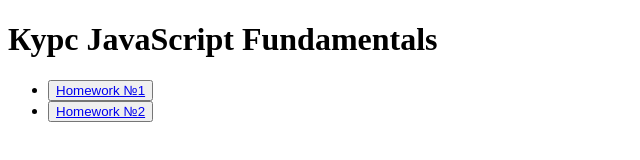
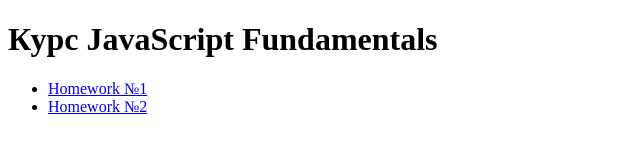
Before and after one commit to Bonced/JS_Fundamentals, a plain HTML site: page index.html in a window 1280 px wide. Shown: the whole page, without its empty margins (0-640 px from the left). Drawn offline with Linux system fonts and the light colour scheme.

Commit message:
Fix links and remove buttons

```diff
--- a/index.html
+++ b/index.html
@@ -7,8 +7,8 @@
 <body>
     <h1>Курс JavaScript Fundamentals</h1>
     <ul>
-        <li><a href="/Homework_01/page1.html"><button>Homework №1</a></li>
-            <li><a href="/Homework_02/page1.html"><button>Homework №2</a></li>
+        <li><a href="Homework_01/page1.html">Homework №1</a></li>
+        <li><a href="Homework_02/page1.html">Homework №2</a></li>
     </ul>
 </body>
 </html>
```
